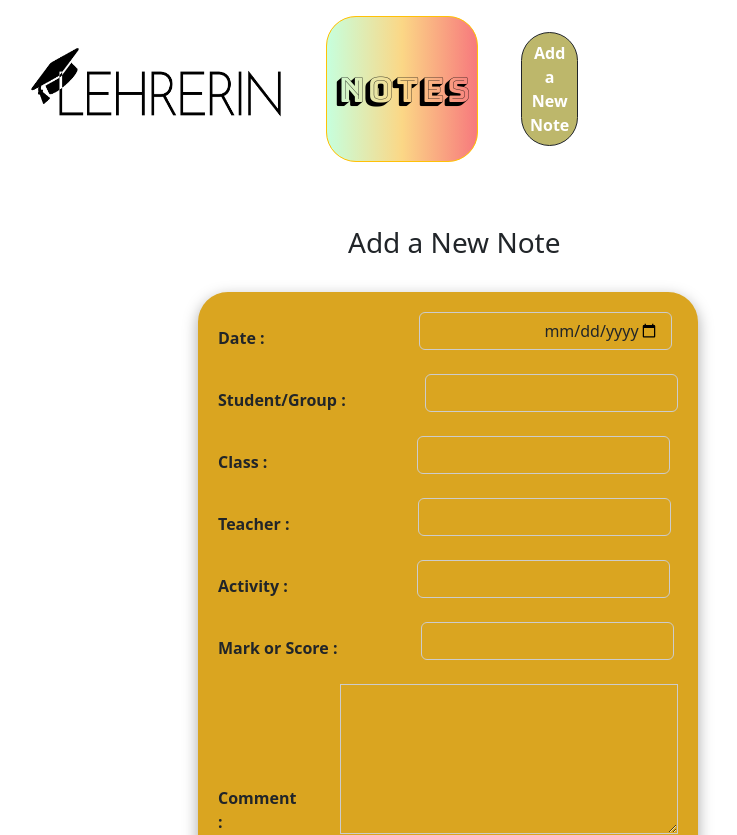
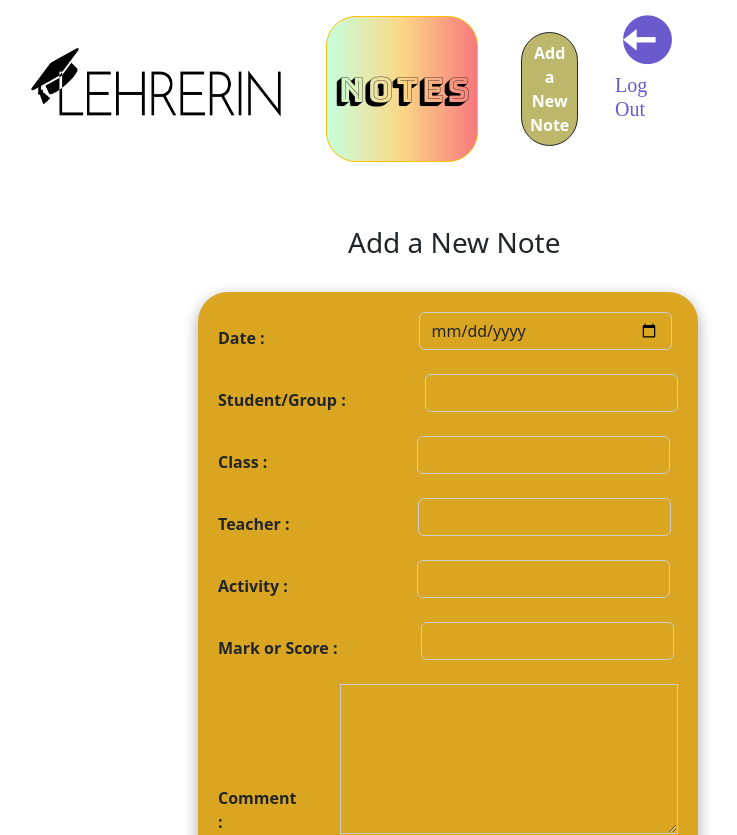
Before and after one commit to Geo-the-Pitbull/Lehrerin-FrontEnd, an Angular app: page /add-note in a window 1280 px wide. Shown: the top 835 px of the page, without its empty margins (502-1239 px from the left). Built offline with nearby package versions, Linux system fonts and the light colour scheme; a web font is replaced by a local one; what ngx-pagination would draw is missing.

Commit message:
Made little fixes.

```diff
--- a/src/app/components/add-note/add-note.component.html
+++ b/src/app/components/add-note/add-note.component.html
@@ -14,7 +14,7 @@
             &#160;&#160;&#160;&#160;&#160;&#160;&#160;&#160;&#160;&#160;&#160;&#160;&#160;&#160;&#160;&#160;&#160;&#160;&#160;&#160;&#160;&#160;&#160;&#160;&#160;&#160;
             &#160;&#160;&#160;&#160;&#160;&#160;&#160;&#160;&#160;&#160;
             <input type="date"
-                  class="form-control text-end"
+                  class="form-control text-start"
                   id="dt"
                   required
                   [(ngModel)]="note.note_date"
--- a/src/app/components/note-details/note-details.component.html
+++ b/src/app/components/note-details/note-details.component.html
@@ -1,5 +1,5 @@
 <div *ngIf="viewMode; else editable" style="width: 350px; margin-left: 160px; margin-top: 20px;">
-  <div *ngIf="currentNote.id" style="box-shadow: rgba(0, 0, 0, 0.56) 0px 22px 70px 4px; padding: 15px; background-color: aliceblue; opacity: 0.6; height: 450px; border-radius: 15px; overflow: scroll;">
+  <div *ngIf="currentNote.id" style="box-shadow: rgba(0, 0, 0, 0.56) 0px 22px 70px 4px; padding: 15px; background-color: aliceblue; opacity: 0.6; height: 450px; width: fit-content; overflow: scroll;">
     <h4 style="color: orange; text-align: center;">Note Details</h4>
     <br>
 
--- a/src/app/pages/home/home.component.html
+++ b/src/app/pages/home/home.component.html
@@ -587,6 +587,7 @@
           <img style="border-radius: 30px; box-shadow: rgba(0, 0, 0, 0.56) 0px 22px 70px 4px;" src="../assets/img/cntct.jpg" alt="">
         </div>
         <div class="col-lg-6 offset-lg-1">
+          <br><br><br>
           <form>
             <div class="mb-3">
               <small>Name</small>
--- a/src/app/pages/login/login.component.css
+++ b/src/app/pages/login/login.component.css
@@ -11,11 +11,9 @@ form {
   height: fit-content;
   margin-top: 65px !important;
   /* margin-left: 650px !important; */
-  background: #C6FFDD;  /* fallback for old browsers */
-  background: -webkit-linear-gradient(to right, #f7797d, #FBD786, #C6FFDD);  /* Chrome 10-25, Safari 5.1-6 */
-  background: linear-gradient(to right, #f7797d, #FBD786, #C6FFDD); /* W3C, IE 10+/ Edge, Firefox 16+, Chrome 26+, Opera 12+, Safari 7+ */
+  background: #de6262;
   border-radius: 30px;
-  box-shadow: blue 0px 0px 0px 2px inset, rgb(255, 255, 255) 10px -10px 0px -3px, rgb(31, 193, 27) 10px -10px, rgb(255, 255, 255) 20px -20px 0px -3px, rgb(255, 217, 19) 20px -20px, rgb(255, 255, 255) 30px -30px 0px -3px, rgb(255, 156, 85) 30px -30px, rgb(255, 255, 255) 40px -40px 0px -3px, rgb(255, 85, 85) 40px -40px;
+  box-shadow: rgba(0, 0, 0, 0.17) 0px -23px 25px 0px inset, rgba(0, 0, 0, 0.15) 0px -36px 30px 0px inset, rgba(0, 0, 0, 0.1) 0px -79px 40px 0px inset, rgba(0, 0, 0, 0.06) 0px 2px 1px, rgba(0, 0, 0, 0.09) 0px 4px 2px, rgba(0, 0, 0, 0.09) 0px 8px 4px, rgba(0, 0, 0, 0.09) 0px 16px 8px, rgba(0, 0, 0, 0.09) 0px 32px 16px;
   margin-right: 750px !important;
 }
 
@@ -70,6 +68,10 @@ span a {
   text-decoration: none;
 }
 
+::placeholder {
+  color: #fff;
+}
+
 /* Change styles for span and cancel button on extra small screens */
 @media screen and (max-width: 300px) {
   span.psw {
--- a/src/app/pages/login/login.component.html
+++ b/src/app/pages/login/login.component.html
@@ -1,10 +1,8 @@
 <body>
 
-    <br>
-
-   <div>
-        <button  class="btn btn-info" style="width: 8%; margin-left: 20px;" routerLink="/home">Go Back Home</button>
-   </div>
+   <!-- <div>
+        <button  class="btn btn-info" style="width: 8%;" routerLink="/home">Go Back Home</button>
+   </div> -->
 
     <form  class="mx-auto my-auto" #loginForm="ngForm" (submit)="authoriseTeachers(loginForm.value)">
         <div class="imgcontainer">
@@ -35,7 +33,7 @@
                 </label>
 
                 <div class="ms-auto">
-                    <span class="psw">Forgot &#160; <a href="#">password?</a></span>
+                    <span class="psw">Forgot &#160; <a href="#" style="color: #fff;">password?</a></span>
                 </div>
            </div>
 
@@ -45,8 +43,7 @@
           </div>
         </div>
     </form>
-
-    <br><br>
+    <br>
 
     <app-footer></app-footer>
 
--- a/src/app/pages/signup/signup.component.css
+++ b/src/app/pages/signup/signup.component.css
@@ -9,16 +9,13 @@ form {
   border: none;
   width: 500px;
   height: fit-content;
-  margin-top: 100px !important;
+  margin-top: 90px !important;
   /* margin-bottom: 5px !important;
   padding-bottom: 5px !important; */
   /* margin-left: 650px !important; */
-  background: #C6FFDD;  /* fallback for old browsers */
-  background: -webkit-linear-gradient(to right, #f7797d, #FBD786, #C6FFDD);  /* Chrome 10-25, Safari 5.1-6 */
-  background: linear-gradient(to right, #f7797d, #FBD786, #C6FFDD); /* W3C, IE 10+/ Edge, Firefox 16+, Chrome 26+, Opera 12+, Safari 7+ */
+  background: #de6262;
   border-radius: 30px;
-  box-shadow: blue 0px 0px 0px 2px inset, rgb(255, 255, 255) 10px -10px 0px -3px, rgb(31, 193, 27) 10px -10px, rgb(255, 255, 255) 20px -20px 0px -3px, rgb(255, 217, 19) 20px -20px, rgb(255, 255, 255) 30px -30px 0px -3px, rgb(255, 156, 85) 30px -30px, rgb(255, 255, 255) 40px -40px 0px -3px, rgb(255, 85, 85) 40px -40px;
-}
+  box-shadow: rgba(0, 0, 0, 0.17) 0px -23px 25px 0px inset, rgba(0, 0, 0, 0.15) 0px -36px 30px 0px inset, rgba(0, 0, 0, 0.1) 0px -79px 40px 0px inset, rgba(0, 0, 0, 0.06) 0px 2px 1px, rgba(0, 0, 0, 0.09) 0px 4px 2px, rgba(0, 0, 0, 0.09) 0px 8px 4px, rgba(0, 0, 0, 0.09) 0px 16px 8px, rgba(0, 0, 0, 0.09) 0px 32px 16px;}
 
 input[type=text], input[type=password], input[type=email] {
   width: 100%;
@@ -71,6 +68,10 @@ span a {
   text-decoration: none;
 }
 
+::placeholder {
+  color: #fff;
+}
+
 /* Change styles for span and cancel button on extra small screens */
 @media screen and (max-width: 300px) {
   span.psw {
--- a/src/app/pages/signup/signup.component.html
+++ b/src/app/pages/signup/signup.component.html
@@ -1,10 +1,8 @@
 <body>
 
-    <br>
-
-    <div>
+    <!-- <div>
         <button  class="btn btn-info" style="width: 8%; margin-left: 20px;" routerLink="/home">Go Back Home</button>
-   </div>
+   </div> -->
 
     <form class="mx-auto my-auto" #registrationForm="ngForm" (submit)="signupTeachers(registrationForm.value)">
 
@@ -46,7 +44,7 @@
 
                 <p class="text-end" style="font-style: italic; font-size: 14px;">
                     <b>By creating an account you agree to our</b>
-                    <a href="#" style="color:dodgerblue; text-decoration: none;">Terms & Privacy</a>.
+                    <a href="#" style="color: #fff; text-decoration: none;">&emsp; Terms & Privacy</a>.
                 </p>
 
             <div class="container d-flex justify-content-center mt-0">
@@ -58,7 +56,7 @@
 
     </form>
 
-    <br><br>
+    <br><br><br>
     <app-footer></app-footer>
 
 </body>
--- a/src/app/partials/navbar2/navbar2.component.html
+++ b/src/app/partials/navbar2/navbar2.component.html
@@ -23,7 +23,7 @@
     &#160; &#160; &#160; &#160; &#160; &#160; &#160;
 
     <div class="icon-box no-gutter">
-      <a (click)="logoutUsers()" style="color: #fff;">
+      <a (click)="logoutUsers()" style="color: slateblue">
         <i class='bx bxs-log-out-circle'>
           <h5> Log Out</h5>
         </i>
```
